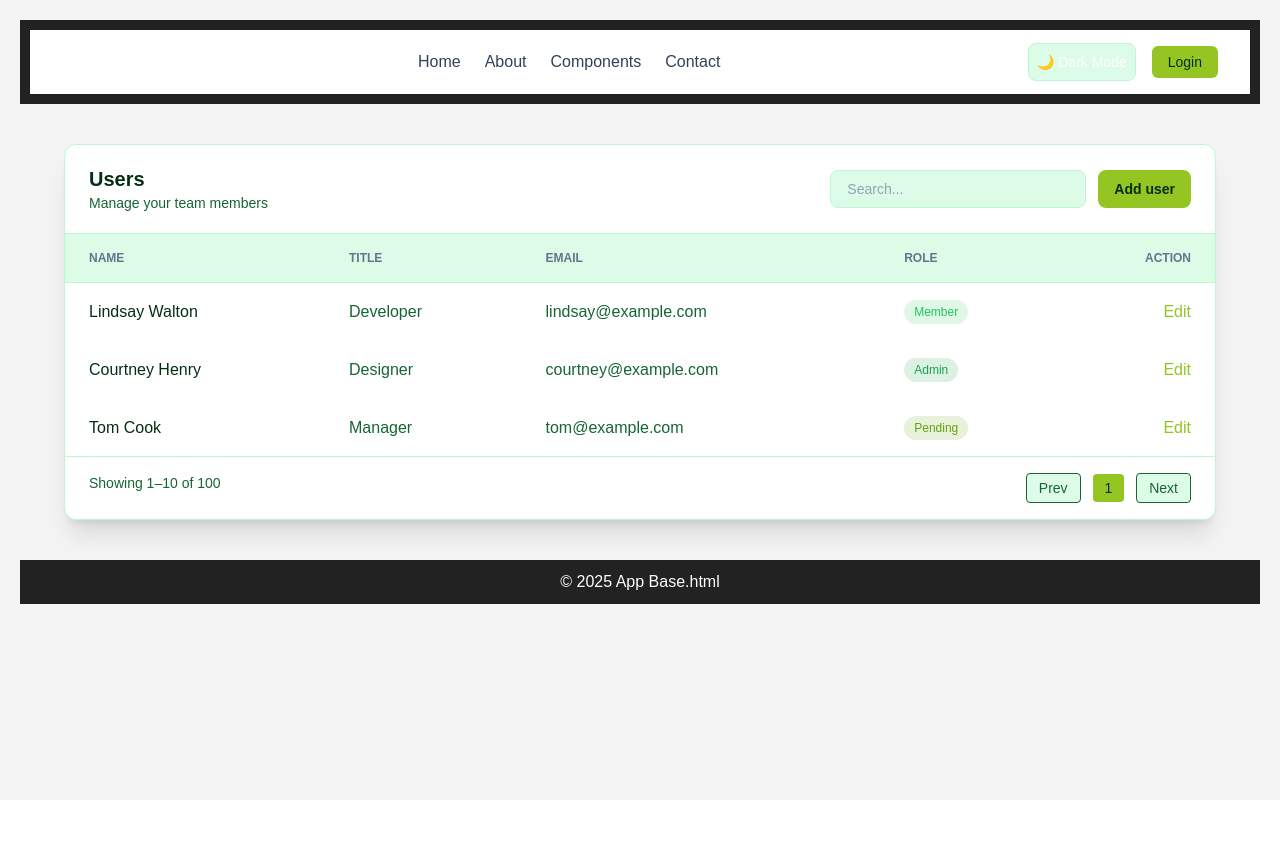
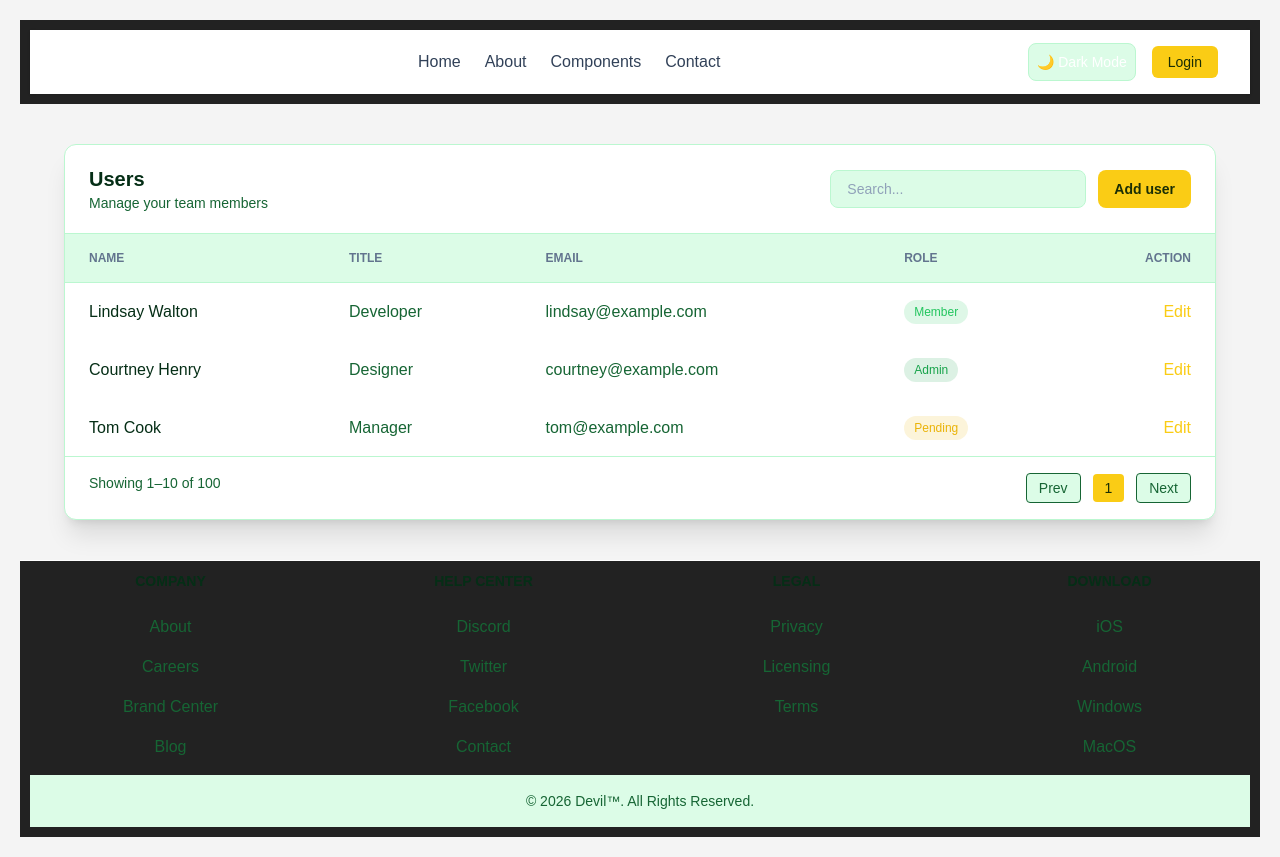
Before and after one commit to deepak12singh/compontes-tailwindcss-djnago, a Django app: page / in a window 1280 px wide. Before the commit the page ends 604 px from the top, so only its background shows below. Run offline with Django 5.2, Linux system fonts and the light colour scheme.

Commit message:
Add foodere

```diff
--- a/Demo/core/urls.py
+++ b/Demo/core/urls.py
@@ -3,4 +3,5 @@ from . import views
 
 urlpatterns = [
     path('', views.core, name='core'),
+    path('new', views.new, name='new'),
 ]
--- a/Demo/core/views.py
+++ b/Demo/core/views.py
@@ -2,3 +2,7 @@ from django.shortcuts import render
 
 def core(request):
     return render(request, 'core/core.html')
+
+
+def new(request):
+    return render(request, 'core/new.html')
--- a/Demo/tailwindcss/static/tailwindcss/css/main.css
+++ b/Demo/tailwindcss/static/tailwindcss/css/main.css
@@ -14,6 +14,7 @@
     --color-slate-700: oklch(37.2% 0.044 257.287);
     --color-white: #fff;
     --spacing: 0.25rem;
+    --breakpoint-xl: 80rem;
     --container-6xl: 72rem;
     --container-7xl: 80rem;
     --text-xs: 0.75rem;
@@ -210,11 +211,23 @@
   .mx-auto {
     margin-inline: auto;
   }
+  .mt-4 {
+    margin-top: calc(var(--spacing) * 4);
+  }
+  .mb-4 {
+    margin-bottom: calc(var(--spacing) * 4);
+  }
+  .mb-6 {
+    margin-bottom: calc(var(--spacing) * 6);
+  }
   .block {
     display: block;
   }
   .flex {
     display: flex;
+  }
+  .grid {
+    display: grid;
   }
   .hidden {
     display: none;
@@ -224,6 +237,9 @@
   }
   .h-16 {
     height: calc(var(--spacing) * 16);
+  }
+  .min-h-screen {
+    min-height: 100vh;
   }
   .w-64 {
     width: calc(var(--spacing) * 64);
@@ -237,6 +253,12 @@
   .max-w-7xl {
     max-width: var(--container-7xl);
   }
+  .max-w-screen-xl {
+    max-width: var(--breakpoint-xl);
+  }
+  .grid-cols-2 {
+    grid-template-columns: repeat(2, minmax(0, 1fr));
+  }
   .flex-col {
     flex-direction: column;
   }
@@ -246,11 +268,17 @@
   .justify-between {
     justify-content: space-between;
   }
+  .justify-center {
+    justify-content: center;
+  }
   .gap-3 {
     gap: calc(var(--spacing) * 3);
   }
   .gap-4 {
     gap: calc(var(--spacing) * 4);
+  }
+  .gap-8 {
+    gap: calc(var(--spacing) * 8);
   }
   .space-y-3 {
     :where(& > :not(:last-child)) {
@@ -366,6 +394,9 @@
   .p-6 {
     padding: calc(var(--spacing) * 6);
   }
+  .p-10 {
+    padding: calc(var(--spacing) * 10);
+  }
   .px-2 {
     padding-inline: calc(var(--spacing) * 2);
   }
@@ -392,6 +423,9 @@
   }
   .py-5 {
     padding-block: calc(var(--spacing) * 5);
+  }
+  .py-6 {
+    padding-block: calc(var(--spacing) * 6);
   }
   .pb-4 {
     padding-bottom: calc(var(--spacing) * 4);
@@ -473,6 +507,10 @@
     &::placeholder {
       color: var(--color-slate-400);
     }
+  }
+  .shadow-lg {
+    --tw-shadow: 0 10px 15px -3px var(--tw-shadow-color, rgb(0 0 0 / 0.1)), 0 4px 6px -4px var(--tw-shadow-color, rgb(0 0 0 / 0.1));
+    box-shadow: var(--tw-inset-shadow), var(--tw-inset-ring-shadow), var(--tw-ring-offset-shadow), var(--tw-ring-shadow), var(--tw-shadow);
   }
   .shadow-sm {
     --tw-shadow: 0 1px 3px 0 var(--tw-shadow-color, rgb(0 0 0 / 0.1)), 0 1px 2px -1px var(--tw-shadow-color, rgb(0 0 0 / 0.1));
@@ -561,6 +599,11 @@
       padding: calc(var(--spacing) * 10);
     }
   }
+  .md\:mt-0 {
+    @media (width >= 48rem) {
+      margin-top: calc(var(--spacing) * 0);
+    }
+  }
   .md\:block {
     @media (width >= 48rem) {
       display: block;
@@ -574,6 +617,11 @@
   .md\:hidden {
     @media (width >= 48rem) {
       display: none;
+    }
+  }
+  .md\:grid-cols-4 {
+    @media (width >= 48rem) {
+      grid-template-columns: repeat(4, minmax(0, 1fr));
     }
   }
   .md\:flex-row {
@@ -629,16 +677,16 @@
     --color-border: #bbf7d0;
     --color-text-main: #052e16;
     --color-text-muted: #166534;
-    --color-primary: #94c522;
-    --color-primary-content: #052e16;
+    --color-primary: #facc15;
+    --color-primary-content: #1a2e05;
     --color-secondary: #15803d;
     --color-secondary-content: #ecfdf5;
     --color-accent: #84cc16;
     --color-accent-content: #1a2e05;
     --color-info: #16a34a;
     --color-success: #22c55e;
-    --color-warning: #65a30d;
-    --color-error: #b91c1c;
+    --color-warning: #eab308;
+    --color-error: #dc2626;
   }
   .dark {
     --color-background: #022c22;
@@ -647,7 +695,7 @@
     --color-border: #14532d;
     --color-text-main: #ecfdf5;
     --color-text-muted: #a7f3d0;
-    --color-primary: #decf4a;
+    --color-primary: #fde047;
     --color-primary-content: #022c22;
     --color-secondary: #86efac;
     --color-secondary-content: #022c22;
@@ -655,7 +703,7 @@
     --color-accent-content: #1a2e05;
     --color-info: #6ee7b7;
     --color-success: #4ade80;
-    --color-warning: #a3e635;
+    --color-warning: #facc15;
     --color-error: #f87171;
   }
   [data-theme="rainforest"] {
--- a/Demo/templates/base.html
+++ b/Demo/templates/base.html
@@ -3,7 +3,9 @@
 
 
 {% block body_class %}
-bg-background text-text-main transition-colors duration-300
+{% comment %} bg-background text-text-main transition-colors duration-300 {% endcomment %}
+min-h-screen flex flex-col bg-background text-text-main
+
 {% endblock %}
 
 
@@ -12,12 +14,10 @@ bg-background text-text-main transition-colors duration-300
 
 {% block header %}
 <header>
-    {% include "includes/nav.html" %}
+    {% include "includes/nav/nav.html" %}
 </header>
 {% endblock header %}
 
 {% block footer %}
-<footer>
-    <p>&copy; 2025 App Base.html</p>
-</footer>
+{% include "includes/footer/footer.html" %}
 {% endblock footer %}
--- /dev/null
+++ b/Demo/templates/includes/footer/footer.html
@@ -0,0 +1,23 @@
+<footer class="bg-surface border-t border-borderr">
+  <div class="mx-auto w-full max-w-screen-xl">
+    <div class="grid grid-cols-2 md:grid-cols-4 gap-8">
+      {% include "includes/footer/includes/company_link.html" %}
+
+      {% include "includes/footer/includes/help_center_link.html" %}
+
+      {% include "includes/footer/includes/legal_link.html" %}
+
+      {% include "includes/footer/includes/download_link.html" %}
+
+    </div>
+
+    <!-- Bottom bar -->
+    <div class="bg-surface-alt px-4 py-4 flex flex-col md:flex-row
+                items-center justify-center gap-4">
+        <span class="text-sm text-text-muted text-center">
+            © 2026 Devil™. All Rights Reserved.
+        </span>
+    </div>
+
+  </div>
+</footer>
--- /dev/null
+++ b/Demo/templates/includes/footer/includes/company_link.html
@@ -0,0 +1,11 @@
+<div>
+    <h2 class="mb-6 text-sm font-semibold text-text-main uppercase">
+        Company
+    </h2>
+    <ul class="text-text-muted font-medium">
+        <li class="mb-4"><a href="#" class="hover:text-primary">About</a></li>
+        <li class="mb-4"><a href="#" class="hover:text-primary">Careers</a></li>
+        <li class="mb-4"><a href="#" class="hover:text-primary">Brand Center</a></li>
+        <li class="mb-4"><a href="#" class="hover:text-primary">Blog</a></li>
+    </ul>
+</div>
--- /dev/null
+++ b/Demo/templates/includes/footer/includes/download_link.html
@@ -0,0 +1,11 @@
+<div>
+        <h2 class="mb-6 text-sm font-semibold text-text-main uppercase">
+          Download
+        </h2>
+        <ul class="text-text-muted font-medium">
+          <li class="mb-4"><a href="#" class="hover:text-primary">iOS</a></li>
+          <li class="mb-4"><a href="#" class="hover:text-primary">Android</a></li>
+          <li class="mb-4"><a href="#" class="hover:text-primary">Windows</a></li>
+          <li class="mb-4"><a href="#" class="hover:text-primary">MacOS</a></li>
+        </ul>
+      </div>
--- /dev/null
+++ b/Demo/templates/includes/footer/includes/help_center_link.html
@@ -0,0 +1,12 @@
+<div>
+    <h2 class="mb-6 text-sm font-semibold text-text-main uppercase">
+        Help Center
+    </h2>
+
+    <ul class="text-text-muted font-medium">
+    <li class="mb-4"><a href="#" class="hover:text-primary">Discord</a></li>
+    <li class="mb-4"><a href="#" class="hover:text-primary">Twitter</a></li>
+    <li class="mb-4"><a href="#" class="hover:text-primary">Facebook</a></li>
+    <li class="mb-4"><a href="#" class="hover:text-primary">Contact</a></li>
+    </ul>
+</div>
--- /dev/null
+++ b/Demo/templates/includes/footer/includes/legal_link.html
@@ -0,0 +1,10 @@
+<div>
+        <h2 class="mb-6 text-sm font-semibold text-text-main uppercase">
+          Legal
+        </h2>
+        <ul class="text-text-muted font-medium">
+          <li class="mb-4"><a href="#" class="hover:text-primary">Privacy</a></li>
+          <li class="mb-4"><a href="#" class="hover:text-primary">Licensing</a></li>
+          <li class="mb-4"><a href="#" class="hover:text-primary">Terms</a></li>
+        </ul>
+      </div>
--- a/Demo/templates/includes/nav.html
+++ b/Demo/templates/includes/nav/nav.html
@@ -7,7 +7,7 @@
 
         <!-- Desktop Menu -->
         <div class="hidden md:flex space-x-6 text-slate-700">
-            {% include "includes/nav_links.html" %}
+            {% include "includes/nav/includes/nav_links.html" %}
         </div>
 
         <div class="flex items-center space-x-4">
@@ -34,7 +34,7 @@
 
     <!-- Mobile Menu -->
     <div id="mobile-menu" class="hidden md:hidden flex flex-col space-y-3 pb-4 px-2 text-slate-700">
-        {% include "includes/nav_links.html" %}
+       {% include "includes/nav/includes/nav_links.html" %}
         <a href="/login/" class="bg-primary text-primary-content px-4 py-2 rounded text-center">Login</a>
     </div>
 </nav>
--- a/Demo/z_dev/input.css
+++ b/Demo/z_dev/input.css
@@ -2,7 +2,7 @@
 @import "tailwindcss" source(none);
 
 /* Dark mode via class (.dark) */
-@custom-variant dark (&:where(.dark, .dark *)));
+@custom-variant dark (&:where(.dark, .dark *));
 
 /* Django template scan paths */
 @source "../templates/**/*.html";
```
Also changed, not shown: Demo/core/templates/core/new.html (added, +12 -0 lines), Demo/templates/includes/nav/includes/nav_links.html (renamed from Demo/templates/includes/nav_links.html).
